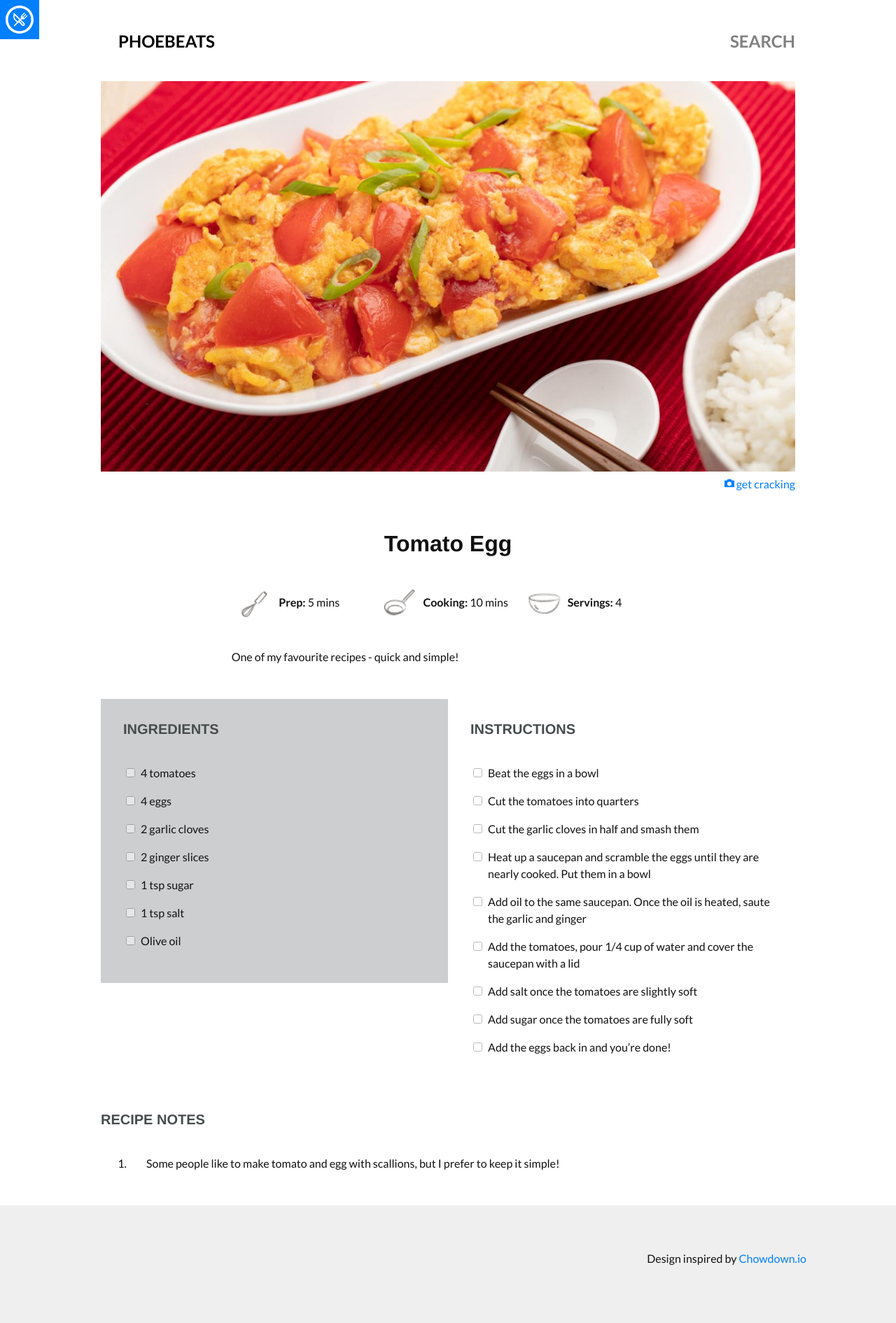
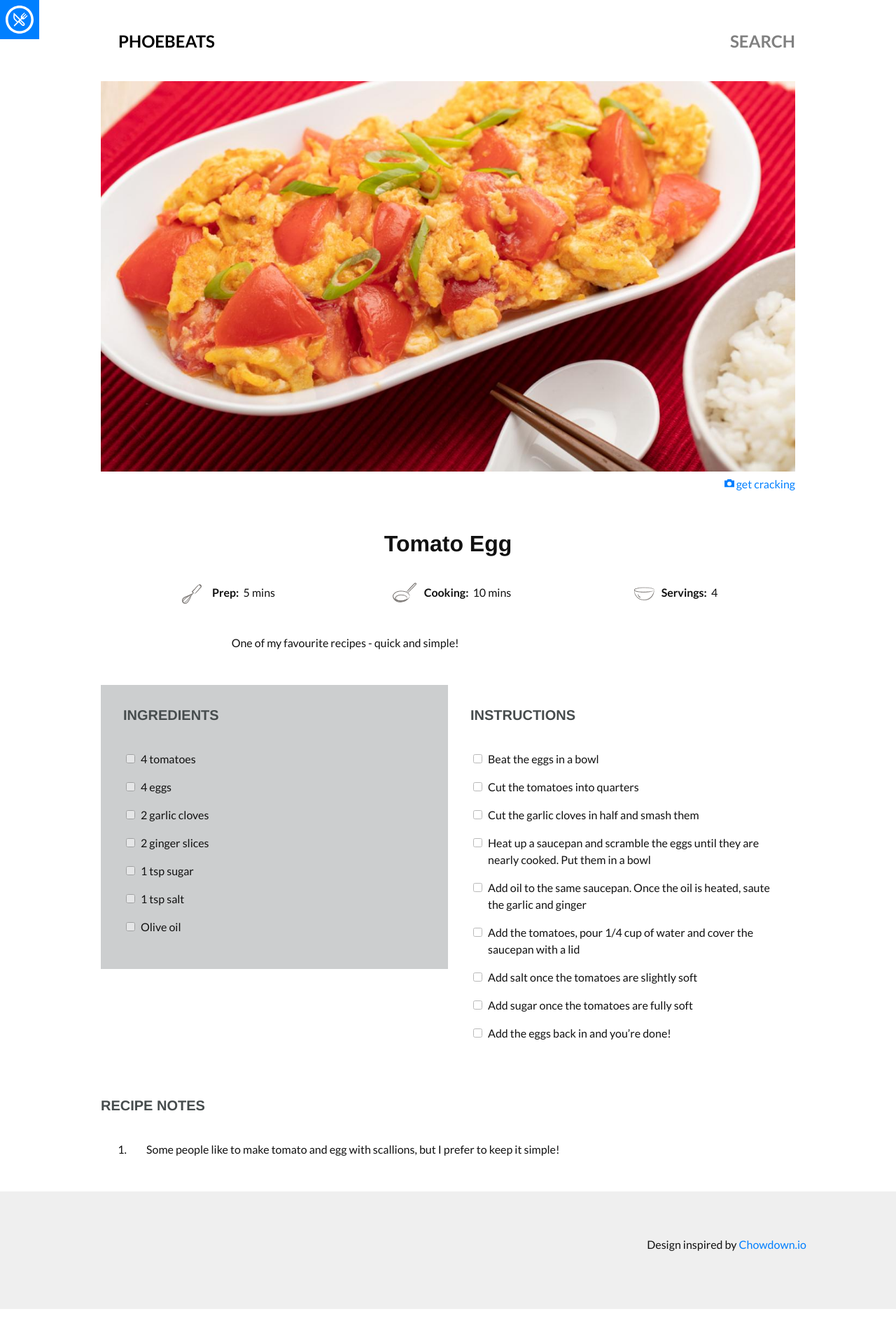
Before and after one commit to phoebeast/phoebeast.github.io, a Jekyll site: the page built from _recipes/tomato-egg.md, in a window 1280 px wide. Shown: the whole page at 70% size. Built offline with Jekyll 4.4.1, drawn with Linux system fonts in a browser that asks for light colours; nearby versions of some CDN libraries; some web fonts are replaced.

Commit message:
Make recipe icons mobile responsive

```diff
--- a/_layouts/recipe.html
+++ b/_layouts/recipe.html
@@ -32,27 +32,23 @@
         <h1 class="post-title center m1 sm-mt3" itemprop="name">{{ page.title }}</h1>
     </header>
 
-    <div class="px2 mt3 clearfix">
-      <div class="sm-col-8 mx-centre" itemprop="summary">
-        <div class="icon-grid" itemprop="icons">
+    <div class="flex flex-justify-around flex-center flex-row flex-wrap">
 
-          <div class="icon-grid-col" itemprop="icon-wisk">
-            <img itemprop="image-wisk" src="{{site.baseurl}}/assets/images/icon-wisk.png" style="width:25% !important; height:auto !important;" />
-            <b>Prep:&nbsp;</b> {{ page.prep-time }}
-          </div>
+      <div class="flex-icon-container lg-col-4">
+        <img itemprop="image-wisk" src="{{site.baseurl}}/assets/images/icon-wisk.png" />
+        <div><b>Prep:&nbsp;</b> {{ page.prep-time }}</div>
+      </div>
 
-          <div class="icon-grid-col" itemprop="icon-fryingpan">
-            <img itemprop="image-fryingpan" src="{{site.baseurl}}/assets/images/icon-fryingpan.png" style="width:25% !important; height:auto !important;" />
-            <b>Cooking:&nbsp;</b> {{ page.cooking-time }}
-          </div>
+      <div class="flex-icon-container lg-col-4">
+        <img itemprop="image-fryingpan" src="{{site.baseurl}}/assets/images/icon-fryingpan.png" />
+        <div><b>Cooking:&nbsp;</b> {{ page.cooking-time }}</div>
+      </div>
 
-          <div class="icon-grid-col" itemprop="icon-servings">
-            <img itemprop="image-servings" src="{{site.baseurl}}/assets/images/icon-servings.png" style="width:25% !important; height:auto !important;" />
-            <b>Servings:&nbsp;</b> {{ page.servings }}
-          </div>
+      <div class="flex-icon-container lg-col-4">
+        <img itemprop="image-servings" src="{{site.baseurl}}/assets/images/icon-servings.png" />
+        <div><b>Servings:&nbsp;</b> {{ page.servings }}</div>
+      </div>
 
-        </div>
-      </div>
     </div>
 
     <div class="px2 mt3 clearfix">
--- a/assets/css/bass.css
+++ b/assets/css/bass.css
@@ -271,20 +271,6 @@
 .p4  { padding: 4rem }
 .py4 { padding-top: 4rem; padding-bottom: 4rem }
 .px4 { padding-left: 4rem; padding-right: 4rem }
-
-.icon-grid {
-  display: flex;
-}
-
-.icon-grid-col {
-  display: flex;
-  flex: 1;
-  align-items: center;
-}
-
-.icon-grid-col img {
-  padding: 0.5rem
-}
 
 /* Basscss Responsive White Space */
 
@@ -842,9 +828,9 @@
 
 }
 
+.flex { display: flex; }
 
-.flex { display: flex }
-
+.flex-row { flex-direction: row }
 .flex-column  { flex-direction: column }
 .flex-wrap    { flex-wrap: wrap }
 
@@ -855,6 +841,8 @@
 .flex-end      { align-items: flex-end }
 
 .flex-justify  { justify-content: space-between }
+.flex-justify-around { justify-content: space-around }
+.flex-justify-center { justify-content: center }
 
 .flex-first { order: -1 }
 .flex-last  { order: 1024 }
@@ -862,6 +850,31 @@
 .flex-auto { flex: 1 1 auto }
 .flex-grow { flex: 1 0 auto }
 .flex-none { flex: none }
+
+.flex-icon-container {
+  display: flex;
+  flex-direction: row;
+  justify-content: center;
+  align-items: center;
+  height: 10%;
+  padding-top: 1rem;
+}
+
+/* Smaller devices (phones and tablets, 768px and below) */
+@media only screen and (max-width: 768px) {
+  .flex-icon-container { min-width: 100vw }
+}
+
+/* Larger devices (laptops and desktops, 768px and above) */
+@media only screen and (min-width: 768px) {
+  .flex-icon-container { min-width: 10vw }
+}
+
+.flex-icon-container img {
+  width: auto;
+  height: 50%;
+  padding: 0.5rem;
+}
 
 .flex > div { box-sizing: border-box }
 @media (min-width: 40em) {
@@ -874,9 +887,8 @@
 }
 @media (min-width: 64em) {
   .lg-flex { display: flex }
-  .lg-flex > div { box-sizing: border-box }
+  .lg-flex > div { box-sizing: border-box }`
 }
-
 
 body {
   color: #111;
```
